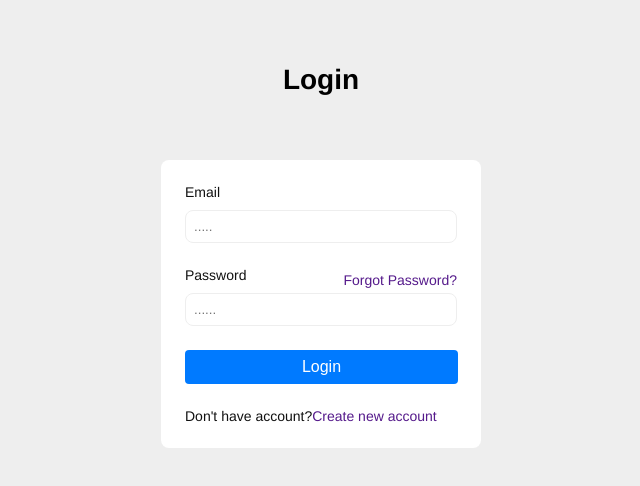
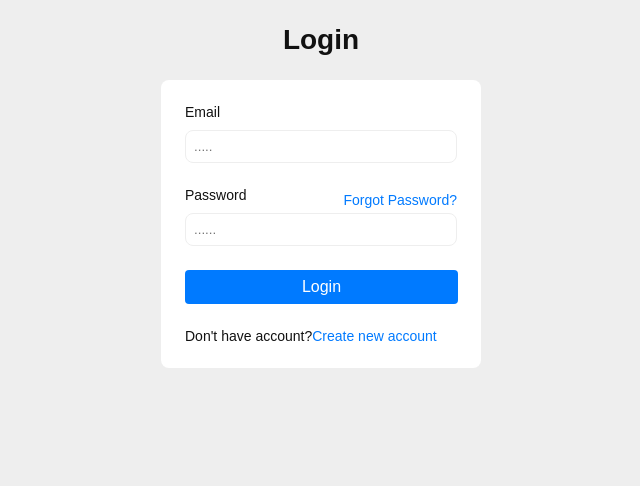
Before and after one commit to DuongIT2k3/Form-HTML-CSS, a plain HTML site: page index.html in a window 1280 px wide. Shown: the whole page, without its empty margins (319-959 px from the left). Drawn offline with Linux system fonts and the light colour scheme.

Commit message:
feat/fix css

```diff
--- a/style.css
+++ b/style.css
@@ -5,14 +5,15 @@
 }
 html{
     font-size: 14px;
-    font-family: Helvetica, serif;
+    font-family: "Mulish", sans-serif;
+    color: #111;
 }
 body{
     background: #eee;
 }
 h1{
     text-align: center;
-    margin: 5%;
+    margin: 24px;
 }
 .loginForm{
     width: 320px;
@@ -40,6 +41,7 @@ label{
 }
 a{
     text-decoration: none;
+    color:#007aff;
 }
 
 .btn{
```
